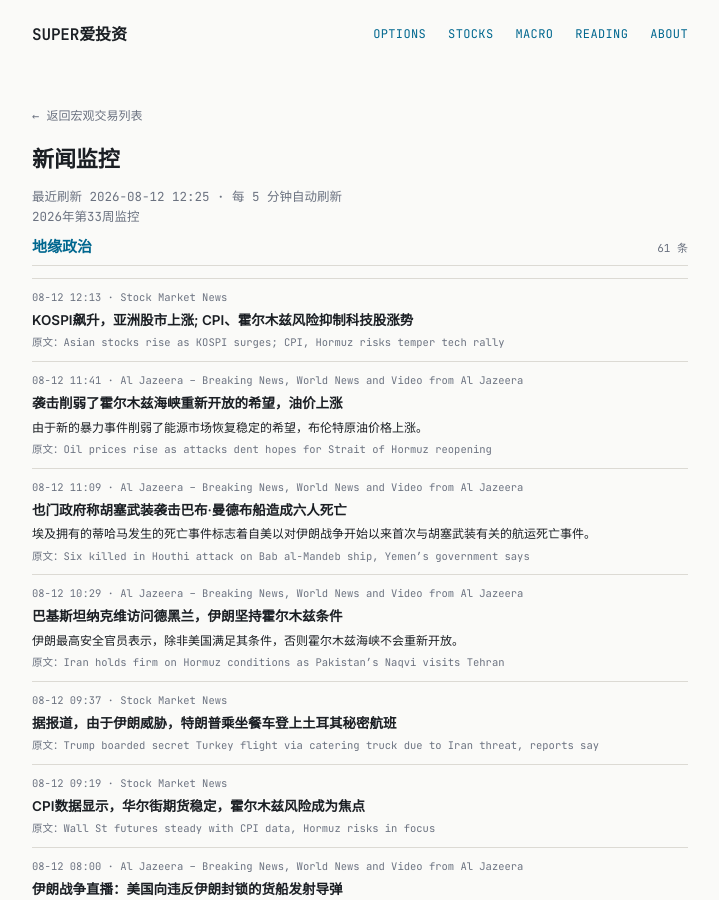
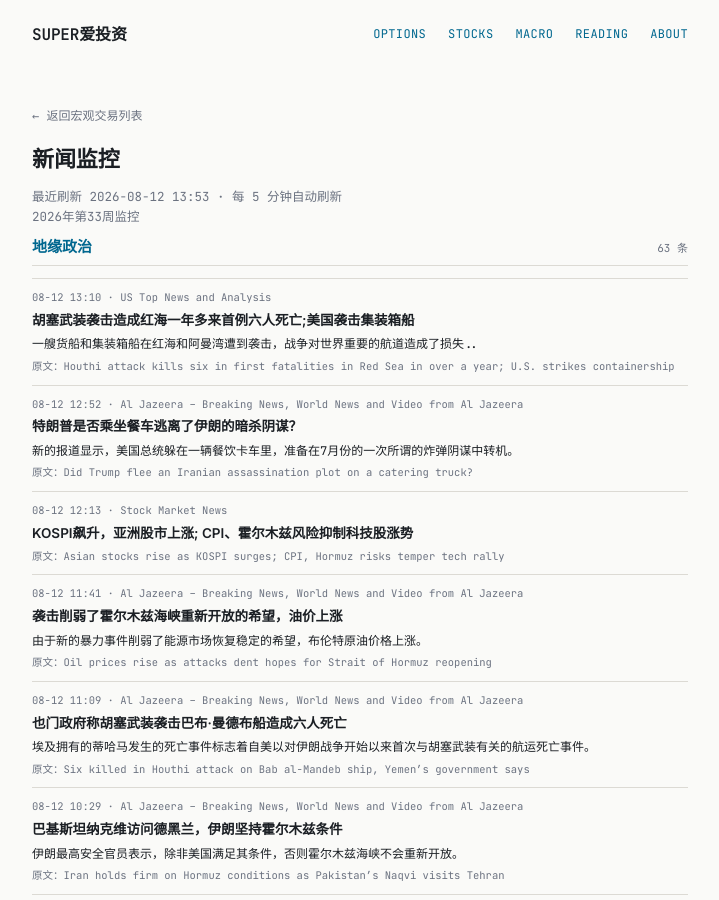
Before and after one commit to tang3super/tang3super.github.io, a Jekyll site: the page built from _macro_trade/news-digest.md, in a window 1280 px wide and 900 px high. Shown: the whole window, without its empty margins (280-999 px from the left). Built offline with Jekyll 4.4.1, drawn with Linux system fonts in a browser that asks for light colours.

Commit message:
sync news-digest article

```diff
--- a/_macro_trade/news-digest.md
+++ b/_macro_trade/news-digest.md
@@ -5,11 +5,25 @@ title: 新闻监控
 date: '2026-08-12'
 summary: 2026年第33周监控
 week_label: 2026年第33周监控
-last_updated: 2026-08-12 12:25
+last_updated: 2026-08-12 13:53
 refresh_note: 每 5 分钟自动刷新
 topics:
 - name: 地缘政治
   items:
+  - title: Houthi attack kills six in first fatalities in Red Sea in over a year; U.S. strikes containership
+    summary: A cargoship and containership have been hit in the Red Sea and Gulf of Oman as the war inflicts a toll on the world's critical shipping lane…
+    link: https://www.cnbc.com/2026/08/12/us-iran-war-trump-hormuz-houthi-attack-blockade-.html
+    source: US Top News and Analysis
+    time: 08-12 13:10
+    title_zh: 胡塞武装袭击造成红海一年多来首例六人死亡;美国袭击集装箱船
+    summary_zh: 一艘货船和集装箱船在红海和阿曼湾遭到袭击，战争对世界重要的航道造成了损失..
+  - title: Did Trump flee an Iranian assassination plot on a catering truck?
+    summary: New reports reveal the US President hid in a catering truck to switch planes over an alleged bomb plot in July.
+    link: https://www.aljazeera.com/video/newsfeed/2026/8/12/did-trump-flee-an-iranian-assassination-plot-on-a-catering-truck?traffic_source=rss
+    source: Al Jazeera – Breaking News, World News and Video from Al Jazeera
+    time: 08-12 12:52
+    title_zh: 特朗普是否乘坐餐车逃离了伊朗的暗杀阴谋？
+    summary_zh: 新的报道显示，美国总统躲在一辆餐饮卡车里，准备在7月份的一次所谓的炸弹阴谋中转机。
   - title: Asian stocks rise as KOSPI surges; CPI, Hormuz risks temper tech rally
     summary: ''
     link: https://www.investing.com/news/stock-market-news/asian-stocks-rise-as-kospi-surges-cpi-hormuz-risks-temper-tech-rally-4853641
```
